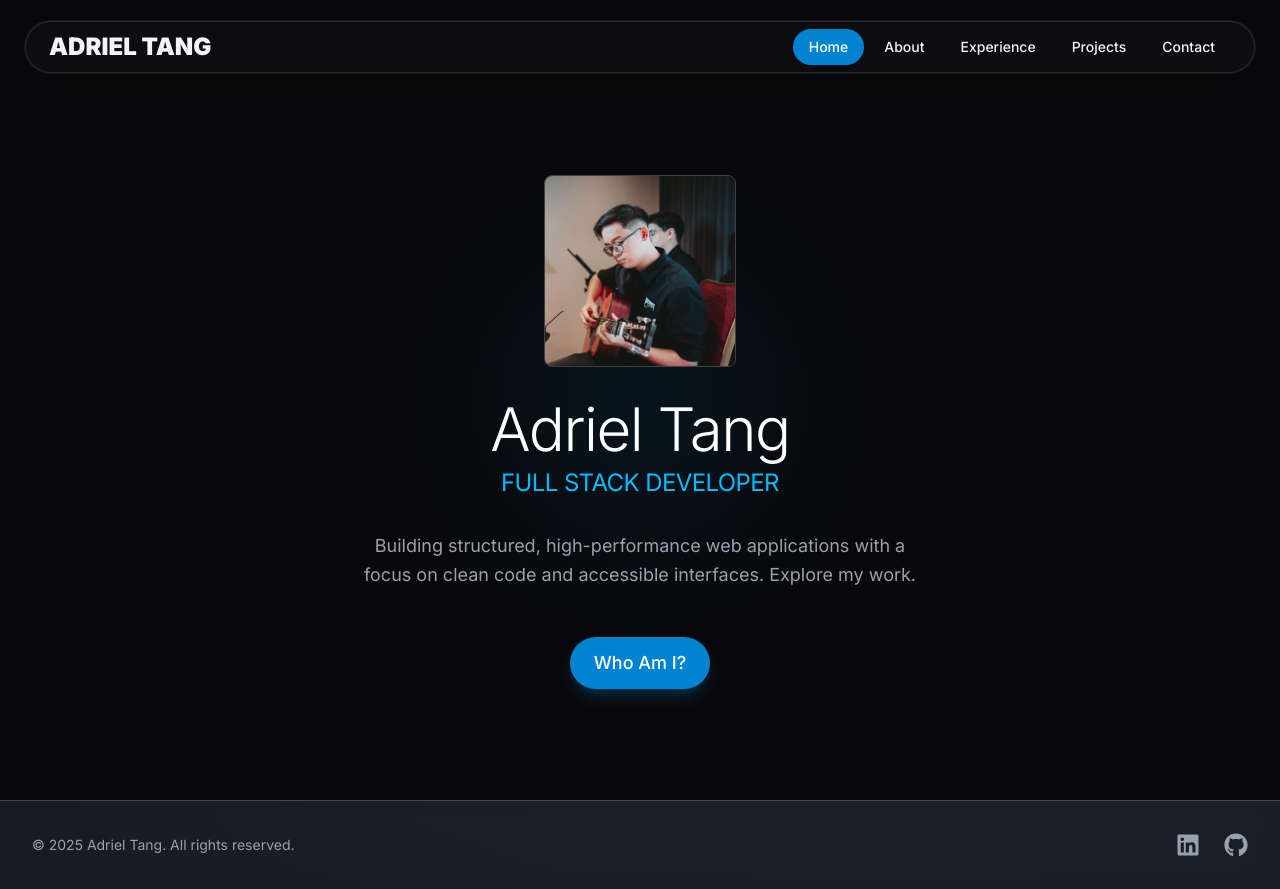
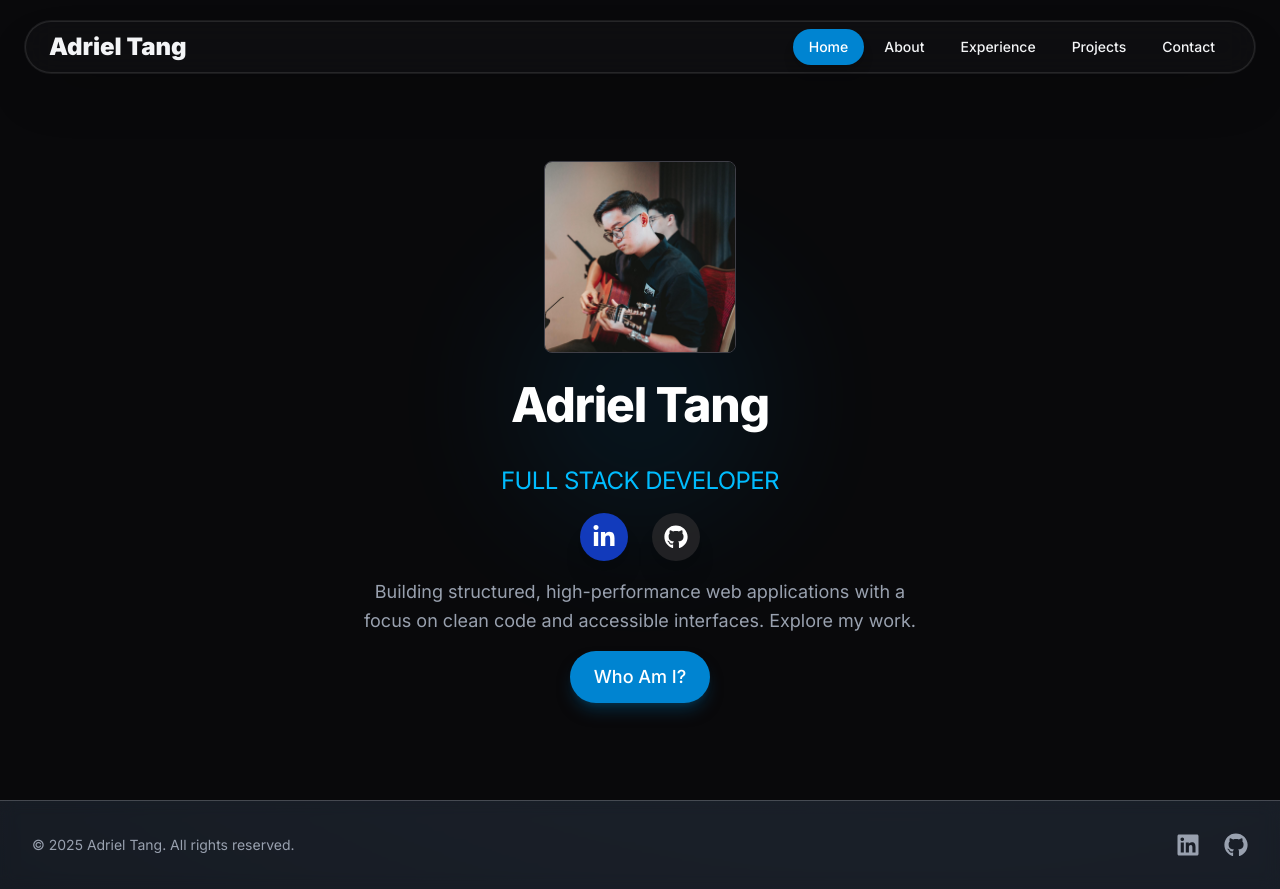
Before and after one commit to AdrielTTE/portfolio, a Next.js app: page / in a window 1280 px wide. Built offline with nearby package versions, Linux system fonts and the light colour scheme.

Commit message:
Updated some stuff

```diff
--- a/app/about/page.tsx
+++ b/app/about/page.tsx
@@ -48,10 +48,10 @@ export default function AboutPage() {
                     </div>
                     <div className="lg:col-span-2">
                         <h1 className="text-5xl font-extrabold mb-5 text-white">
-                            ADRIEL TANG THIEN ERN
+                            Adriel Tang Thien Ern
                         </h1>
                         <h2 className="text-3xl font-light mb-10 text-sky-400">
-                            Full Stack Developer | Architecting Modern Solutions
+                            Full Stack Development | Application Deployment
                         </h2>
                         <p className="text-xl text-gray-300 mb-6 font-semibold border-l-4 border-sky-500 pl-4 italic leading-relaxed">
                             "I am a results-focused Full Stack Developer specializing in delivering high-performance and structured web and cross-platform mobile applications. My passion lies in learning new methods and streamlining processes that prioritize optimal user experience and scalable efficiency."
--- a/app/page.tsx
+++ b/app/page.tsx
@@ -1,32 +1,32 @@
-// app/page.tsx - FINAL MINIMALIST VERSION synchronized with About Page Button Design
+// app/page.tsx - FINAL MINIMALIST VERSION with ALIGNMENT FIX
 
 "use client";
 
 import Image from 'next/image';
-// Import Transition type here for explicit typing
 import { motion, Transition } from 'framer-motion';
+import { FaGithub, FaLinkedinIn } from 'react-icons/fa';
 
-// Define a unified, minimal ease.
-// Explicitly type it as a partial Transition object to resolve the TS error.
 const minimalTransition: Partial<Transition> = {
-    ease: "easeOut", // Use a smooth, non-bouncy easing function
+    ease: "easeOut",
 };
+
+const GITHUB_URL = "https://github.com/AdrielTTE";
+const LINKEDIN_URL = "https://www.linkedin.com/in/adriel-tang-6a5a941a0/";
 
 export default function Home() {
     return (
-        // Minimalist: Dark background (zinc-950) for stark contrast, generous padding
+        // Outer container remains the same, ensuring full viewport height
         <div className="relative flex flex-col items-center justify-center min-h-[calc(100vh)] p-8 pt-24 bg-zinc-950 text-gray-50">
 
-            {/* Subtle background element for the blur filter to sample (Sky/Blue adjusted) */}
+            {/* Background blur element (unchanged) */}
             <div className="absolute top-1/2 left-1/2 -translate-x-1/2 -translate-y-1/2 w-64 h-64 bg-sky-800/50 rounded-full blur-3xl opacity-30 z-0"></div>
 
-            {/* 1. Image - Minimal Opacity & Scale */}
+            {/* 1. Image - Margin reduced to 'mb-4' */}
             <motion.div
                 initial={{ opacity: 0, scale: 0.95 }}
                 animate={{ opacity: 1, scale: 1 }}
                 transition={{ duration: 0.5, ease: "easeOut" }}
-                className="relative w-48 h-48 rounded-lg overflow-hidden mb-8
-                    border border-zinc-700 transition-transform duration-300 hover:scale-[1.02] z-10"
+                className="relative w-48 h-48 rounded-lg overflow-hidden **mb-4**                     border border-zinc-700 transition-transform duration-300 hover:scale-[1.02] z-10"
             >
                 <Image
                     src="/images/tempProfile.jpg"
@@ -37,47 +37,80 @@ export default function Home() {
                 />
             </motion.div>
 
-            {/* 2. Main Title - Minimal Y-Axis Shift and Opacity */}
+            {/* 🚨 NEW: Content Wrapper with explicit vertical gaps */}
+            <div className="flex flex-col items-center gap-y-4">
+
+                {/* 2. Main Title - Margin REMOVED */}
                 <motion.h1
-                initial={{ opacity: 0, y: 5 }} // Very small shift
+                    initial={{ opacity: 0, y: 5 }}
                     animate={{ opacity: 1, y: 0 }}
-                // Uses the explicitly typed spread
                     transition={{ ...minimalTransition, duration: 0.4, delay: 0.1 }}
-                className="text-6xl font-light text-white mb-2 text-center z-10"
+                    className="text-5xl font-extrabold mb-5 text-white **text-center** z-10 pt-7" // mb-2 removed
                 >
                     Adriel Tang
                 </motion.h1>
 
-            {/* 3. Sub-Headline - Sky-400 for consistency */}
+                {/* 3. Sub-Headline - Margin REMOVED */}
                 <motion.h2
                     initial={{ opacity: 0, y: 5 }}
                     animate={{ opacity: 1, y: 0 }}
-                // Uses the explicitly typed spread
                     transition={{ ...minimalTransition, duration: 0.4, delay: 0.2 }}
-                className="text-2xl text-sky-400 font-normal tracking-wider uppercase mb-8 text-center z-10"
+                    className="text-2xl text-sky-400 font-normal tracking-wider uppercase **text-center** z-10" // mb-4 removed
                 >
                     Full Stack Developer
                 </motion.h2>
 
-            {/* 4. Body Text - Pure Fade-In */}
+                {/* Social Icon Buttons - Now contained within the new gap structure */}
+                <div className="flex space-x-6 z-10">
+
+
+                    {/* LinkedIn Button */}
+                    <motion.a
+                        initial={{ opacity: 0, y: 10 }}
+                        animate={{ opacity: 1, y: 0 }}
+                        transition={{ ...minimalTransition, duration: 0.4, delay: 0.4 }}
+                        href={LINKEDIN_URL}
+                        target="_blank"
+                        rel="noopener noreferrer"
+                        aria-label="LinkedIn Profile"
+                        className="p-3 rounded-full text-white bg-blue-700/80 hover:bg-blue-600/80 transition-colors shadow-xl"
+                    >
+                        <FaLinkedinIn size={24} />
+                    </motion.a>
+
+                    {/* GitHub Button */}
+                    <motion.a
+                        initial={{ opacity: 0, y: 10 }}
+                        animate={{ opacity: 1, y: 0 }}
+                        transition={{ ...minimalTransition, duration: 0.4, delay: 0.3 }}
+                        href={GITHUB_URL}
+                        target="_blank"
+                        rel="noopener noreferrer"
+                        aria-label="GitHub Profile"
+                        className="p-3 rounded-full text-white bg-zinc-800/80 hover:bg-zinc-700/80 transition-colors shadow-xl"
+                    >
+                        <FaGithub size={24} />
+                    </motion.a>
+                </div>
+
+
+                {/* 4. Body Text - Margin adjusted to 'mb-0' */}
                 <motion.p
                     initial={{ opacity: 0 }}
                     animate={{ opacity: 1 }}
-                transition={{ duration: 0.6, delay: 0.3, ease: "easeOut" }}
-                className="text-lg text-gray-400 max-w-xl text-center mb-12 leading-relaxed z-10"
+                    transition={{ duration: 0.6, delay: 0.5, ease: "easeOut" }}
+                    className="text-lg text-gray-400 max-w-xl text-center leading-relaxed z-10 **mt-4**" // mb-12 removed, replaced with mt-4 for separation
                 >
                     Building structured, high-performance web applications with a focus on clean code and accessible interfaces. Explore my work.
                 </motion.p>
 
-            {/* 5. Button - SYNCHRONIZED TO NAVBAR ACTIVE STATE (And Error Fixed) */}
+                {/* 5. Button - Now outside the gap-Y container for proper spacing with P tag */}
                 <motion.a
                     initial={{ opacity: 0, scale: 0.98 }}
                     animate={{ opacity: 1, scale: 1 }}
-                // Uses the explicitly typed spread
-                transition={{ ...minimalTransition, duration: 0.3, delay: 0.5 }}
+                    transition={{ ...minimalTransition, duration: 0.3, delay: 0.7 }}
                     href="/about"
                     className="
-                    // SYNCHRONIZED STYLES: Matches Navbar Active Button
                         inline-block px-6 py-3 text-lg font-medium rounded-full transition-all duration-300 ease-in-out
                         bg-sky-600 text-white shadow-lg shadow-sky-900/50 hover:bg-sky-500 active:bg-sky-700 z-10
                     "
@@ -85,6 +118,9 @@ export default function Home() {
                     Who Am I?
                 </motion.a>
 
+            {/* 🚨 END: Content Wrapper */}
+            </div>
+
         </div>
     );
 }
--- a/components/Navbar.tsx
+++ b/components/Navbar.tsx
@@ -37,7 +37,7 @@ export default function Navbar() {
                         href="/"
                         className="text-gray-100 text-2xl font-black hover:text-sky-400 transition-colors duration-200"
                     >
-                        ADRIEL TANG
+                        Adriel Tang
                     </Link>
 
                     {/* Navigation Links */}
```
Also changed, not shown: app/projects/page.tsx (+22 -32 lines). Lines whose indentation alone changed are shown as unchanged.
